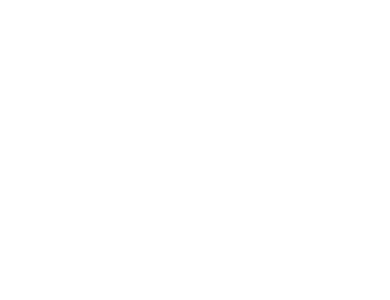
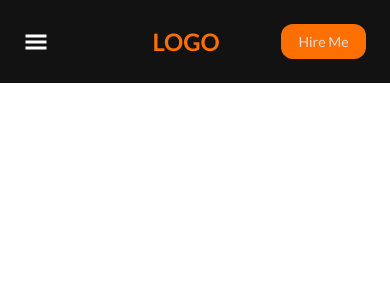
Before and after one commit to codexmish/nextPortfolio, a Next.js app: page / in a window 390 px wide. Shown: the top 300 px of the page. Built offline with nearby package versions, Linux system fonts and the light colour scheme.

Commit message:
resnav added

```diff
--- a/app/Components/Navbar.jsx
+++ b/app/Components/Navbar.jsx
@@ -1,4 +1,3 @@
-import Image from "next/image";
 import Link from "next/link";
 
 export const menuitem = [
--- /dev/null
+++ b/app/Components/ResNav.jsx
@@ -0,0 +1,75 @@
+"use client";
+import React, { useState } from "react";
+import { GiHamburgerMenu, GiTireIronCross } from "react-icons/gi";
+import { menuitem } from "./Navbar";
+import Link from "next/link";
+
+const ResNav = () => {
+  const [showMenu, setShowMenu] = useState(false);
+
+  return (
+    <>
+      <div className="lg:hidden absolute left-0 top-0 z-50 w-full bg-black-bg">
+        <div>
+          <div className="main flex items-center justify-between px-6 py-6">
+            <div
+              onClick={() => setShowMenu(true)}
+              className="menu cursor-pointer text-white text-2xl"
+            >
+              <GiHamburgerMenu />
+            </div>
+
+            {/* ------logo------ */}
+            <div className="logo w-6">
+              <h1 className="text-2xl text-theme font-bold font-lato">LOGO</h1>
+            </div>
+
+            <div className="sin-button cursor-pointer w-[85px] h-[35px] flex items-center justify-center bg-theme hover:bg-transparent text-sm text-text hover:text-white font-medium font-lato rounded-xl">
+              Hire Me
+            </div>
+          </div>
+        </div>
+
+        {showMenu && (
+          <div className="menu w-full h-screen bg-white absolute left-0 top-0 z-50">
+            <div className="main flex items-center justify-between px-6 py-6">
+              <div className="logo w-6">
+                <h1 className="text-2xl text-theme font-bold font-lato">
+                  LOGO
+                </h1>
+              </div>
+
+              <div
+                onClick={() => setShowMenu(!showMenu)}
+                className="menu cursor-pointer text-cofee text-2xl"
+              >
+                <GiTireIronCross />
+              </div>
+            </div>
+
+            <div className="flex flex-col items-center gap-10 mt-15">
+              {menuitem.map((item, id) => (
+                <Link
+                  className="text-sm text-cofee hover:text-theme font-medium font-playfair"
+                  key={id}
+                  href={item.navLink}
+                >
+                  {item.menuName}
+                </Link>
+              ))}
+            </div>
+
+            {/* --------reg and login button---- */}
+            <div className="buttons flex items-center justify-center gap-6 mt-10">
+              <div className="sin-button cursor-pointer w-[100px] h-[45px] flex items-center justify-center bg-theme hover:bg-cofee text-sm text-text-black hover:text-white font-medium font-playfair rounded-full">
+                Hire Me
+              </div>
+            </div>
+          </div>
+        )}
+      </div>
+    </>
+  );
+};
+
+export default ResNav;
--- a/app/layout.js
+++ b/app/layout.js
@@ -1,6 +1,7 @@
 import { Geist, Geist_Mono } from "next/font/google";
 import "./globals.css";
 import Navbar from "./Components/Navbar";
+import ResNav from "./Components/ResNav";
 
 
 export const metadata = {
@@ -13,6 +14,7 @@
     <html lang="en">
       <body>
         <Navbar/>
+        <ResNav/>
         {children}
       </body>
     </html>
```
Also changed, not shown: package.json (+4 -3 lines), public/logo.png (deleted), 1 other file (tests, documents, lock files or other folders).
